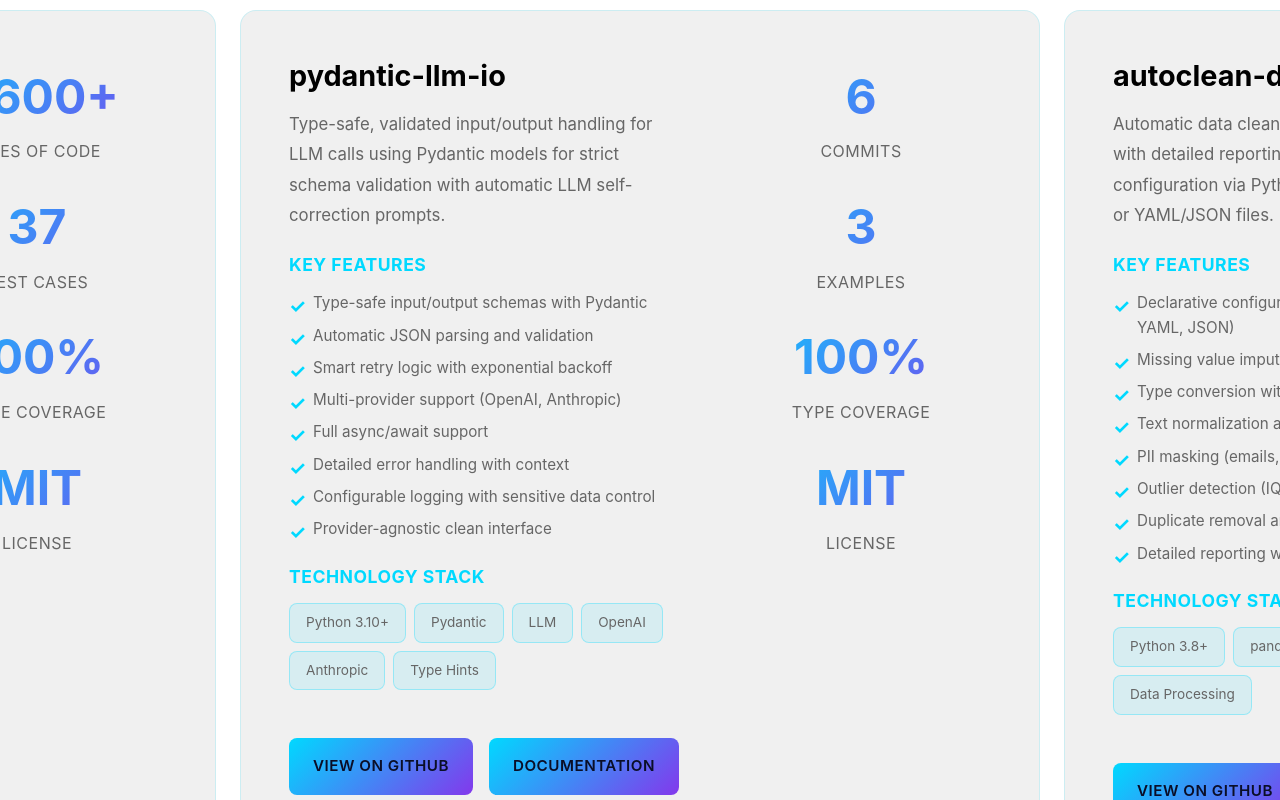
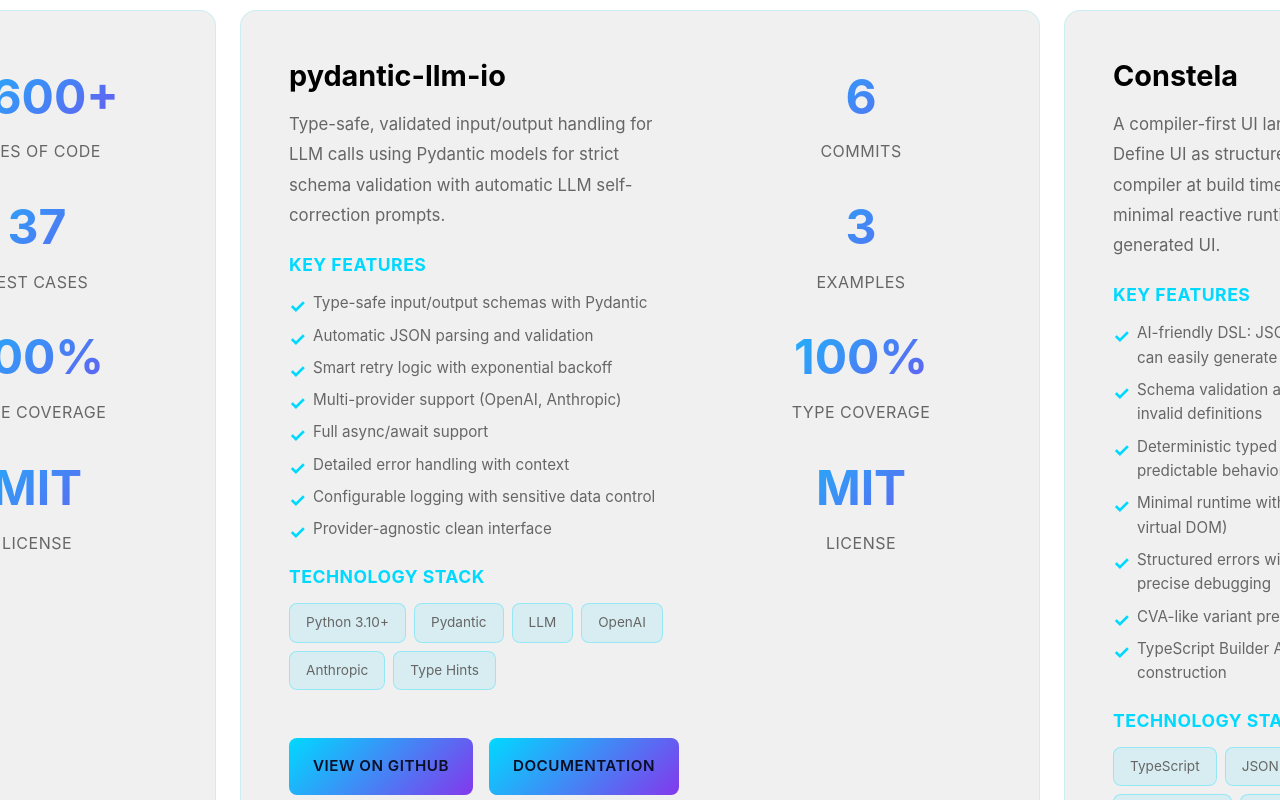
Before and after one commit to yuuichieguchi/portfolio, a Next.js app in the folder frontend/: page / in a window 1280 px wide. Shown: the part 1640-2440 px from the top of the page. Built offline with nearby package versions, Linux system fonts and the light colour scheme.

Commit message:
update: replace autoclean-dataframe with Constela in featured projects

```diff
--- a/frontend/data/projects.ts
+++ b/frontend/data/projects.ts
@@ -105,35 +105,34 @@
     ],
   },
   {
-    id: 'autoclean-dataframe',
-    title: 'autoclean-dataframe',
+    id: 'constela',
+    title: 'Constela',
     description:
-      'Automatic data cleansing for pandas DataFrames with detailed reporting through declarative configuration via Python dicts, Pydantic models, or YAML/JSON files.',
+      'A compiler-first UI language for vibecoding. Define UI as structured JSON, validated by the compiler at build time, and rendered with a minimal reactive runtime optimized for AI-generated UI.',
     features: [
-      'Declarative configuration (Python, Pydantic, YAML, JSON)',
-      'Missing value imputation with multiple strategies',
-      'Type conversion with intelligent error handling',
-      'Text normalization and whitespace management',
-      'PII masking (emails, phone numbers, patterns)',
-      'Outlier detection (IQR, z-score methods)',
-      'Duplicate removal and empty row handling',
-      'Detailed reporting with JSON output',
+      'AI-friendly DSL: JSON structure that AI models can easily generate and validate',
+      'Schema validation at compile-time prevents invalid definitions',
+      'Deterministic typed action steps with predictable behavior',
+      'Minimal runtime with fine-grained reactivity (no virtual DOM)',
+      'Structured errors with JSON Pointer paths for precise debugging',
+      'CVA-like variant presets with Tailwind support',
+      'TypeScript Builder API for programmatic AST construction',
     ],
-    tags: ['Python 3.8+', 'pandas', 'Pydantic', 'YAML', 'Data Processing'],
+    tags: ['TypeScript', 'JSON DSL', 'Compiler', 'AI-Optimized', 'Reactive UI'],
     stats: [
-      { value: '3', label: 'Commits' },
-      { value: '6+', label: 'Features' },
-      { value: '100%', label: 'Type Coverage' },
+      { value: '5.6x', label: 'Faster Build' },
+      { value: '2.7x', label: 'Smaller Deps' },
+      { value: '5.1x', label: 'Smaller Output' },
       { value: 'MIT', label: 'License' },
     ],
     links: [
       {
         label: 'View on GitHub',
-        href: 'https://github.com/yuuichieguchi/autoclean-dataframe',
+        href: 'https://github.com/yuuichieguchi/constela',
       },
       {
-        label: 'Documentation',
-        href: 'https://github.com/yuuichieguchi/autoclean-dataframe#readme',
+        label: 'Official Site',
+        href: 'https://constela-dev.vercel.app/',
       },
     ],
   },
```
